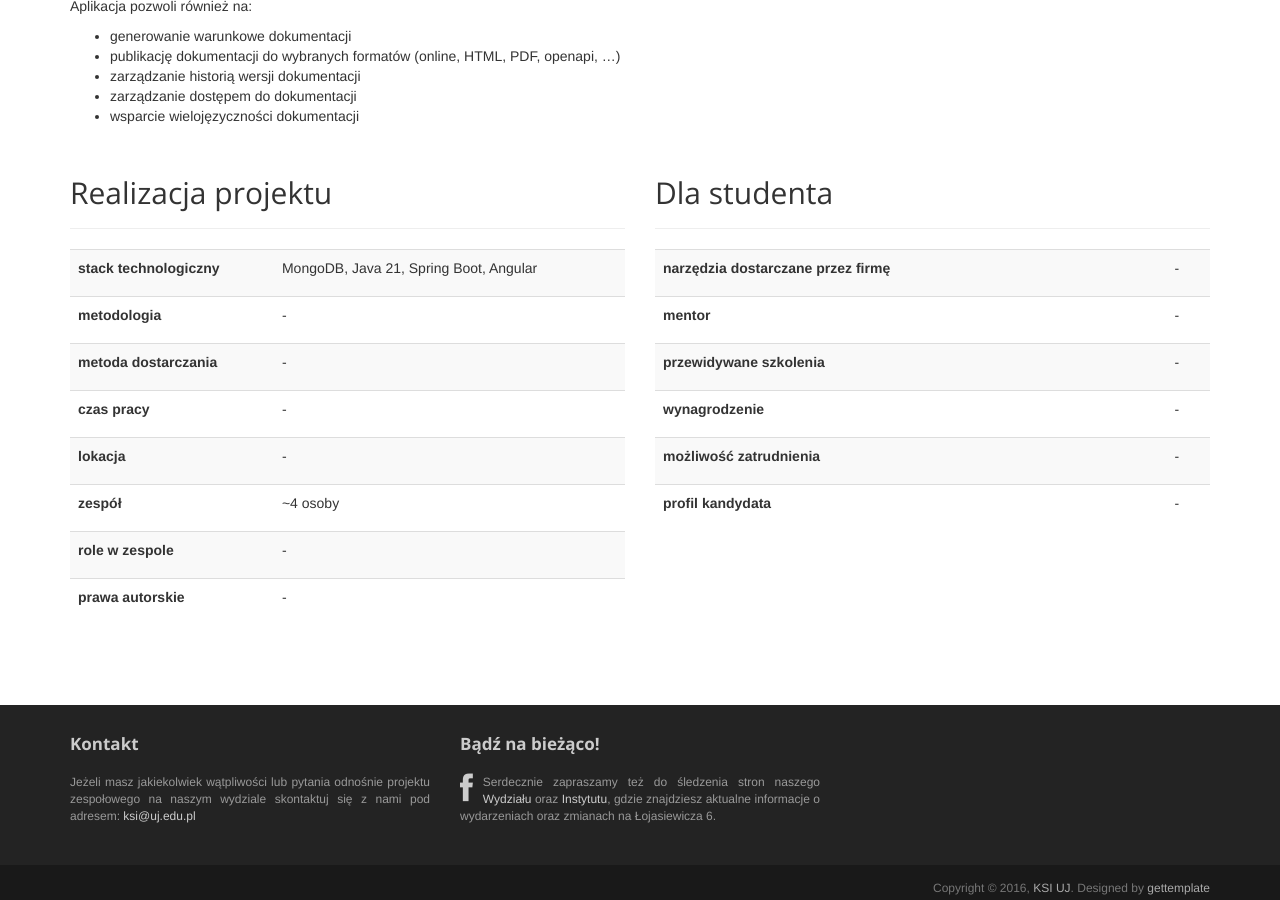
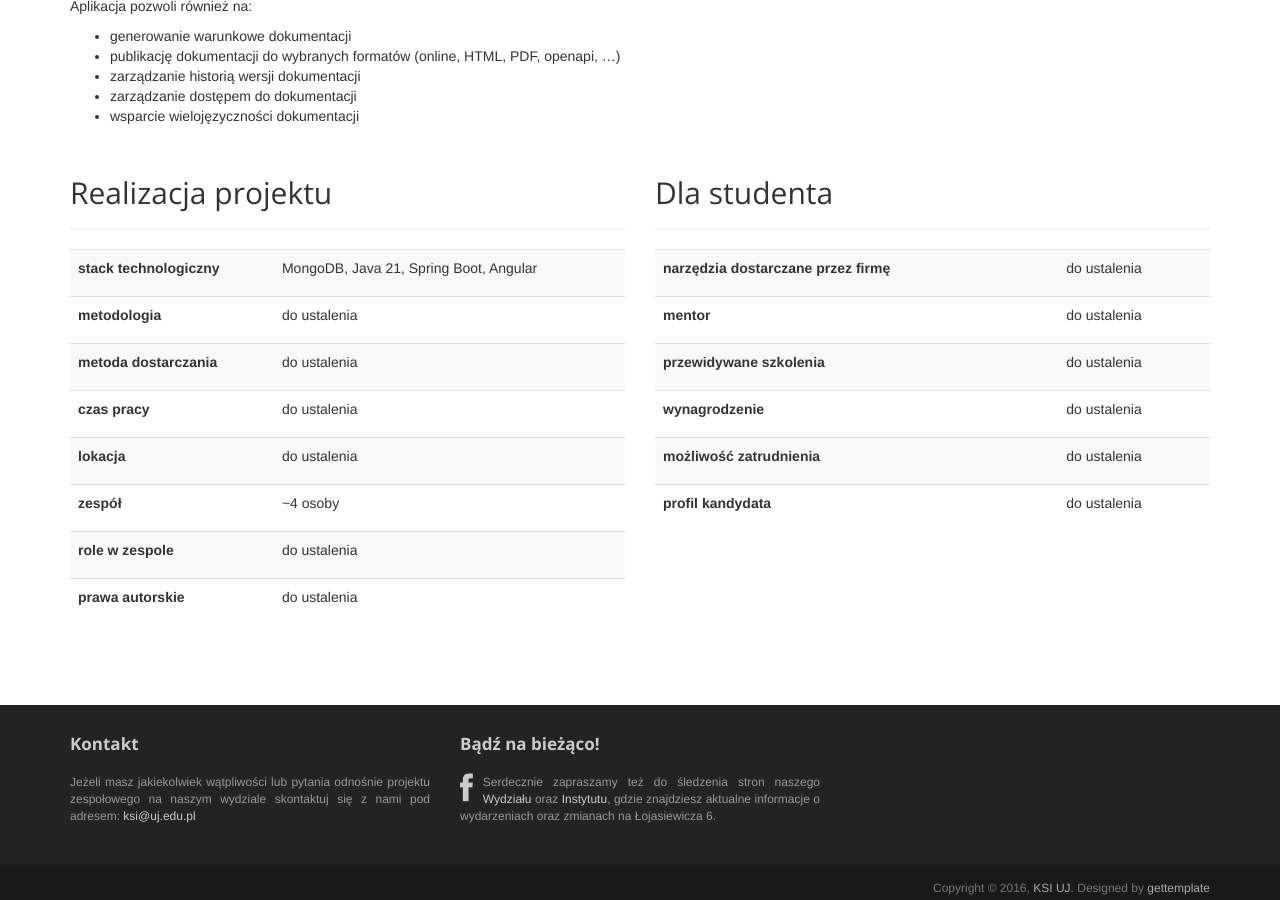
Before and after one commit to KSIUJ/pz.ksi, a Jekyll site: the page built from _companies/sparta-2.markdown, in a window 1280 px wide and 900 px high, scrolled down 1186 px. Built offline with Jekyll 4.4.1, drawn with Linux system fonts in a browser that asks for light colours; nearby versions of some CDN libraries.

Commit message:
Change TBA strings

```diff
--- a/_companies/sparta-2.markdown
+++ b/_companies/sparta-2.markdown
@@ -22,31 +22,31 @@ project_img:
 technological_stack: |
   MongoDB, Java 21, Spring Boot, Angular
 methodology: |
-  -
+  do ustalenia
 shipment_method: |
-  -
+  do ustalenia
 training: |
-  -
+  do ustalenia
 tools_provided: |
-  -
+  do ustalenia
 mentor: |
-  -
+  do ustalenia
 worktime: |
-  -
+  do ustalenia
 location: |
-  -
+  do ustalenia
 money: |
-  -
+  do ustalenia
 later_employment: |
-  -
+  do ustalenia
 team_size: |
   ~4 osoby
 requirements: |
-  -
+  do ustalenia
 project_roles: |
-  -
+  do ustalenia
 copyrights: |
-  -
+  do ustalenia
 ---
 Celem projektu jest stworzenie aplikacji webowej służącej do wygodnego i szybkiego:
 
```
Also changed, not shown: _companies/pega.markdown (+4 -4 lines), _companies/sparta-1.markdown (+12 -12 lines).
